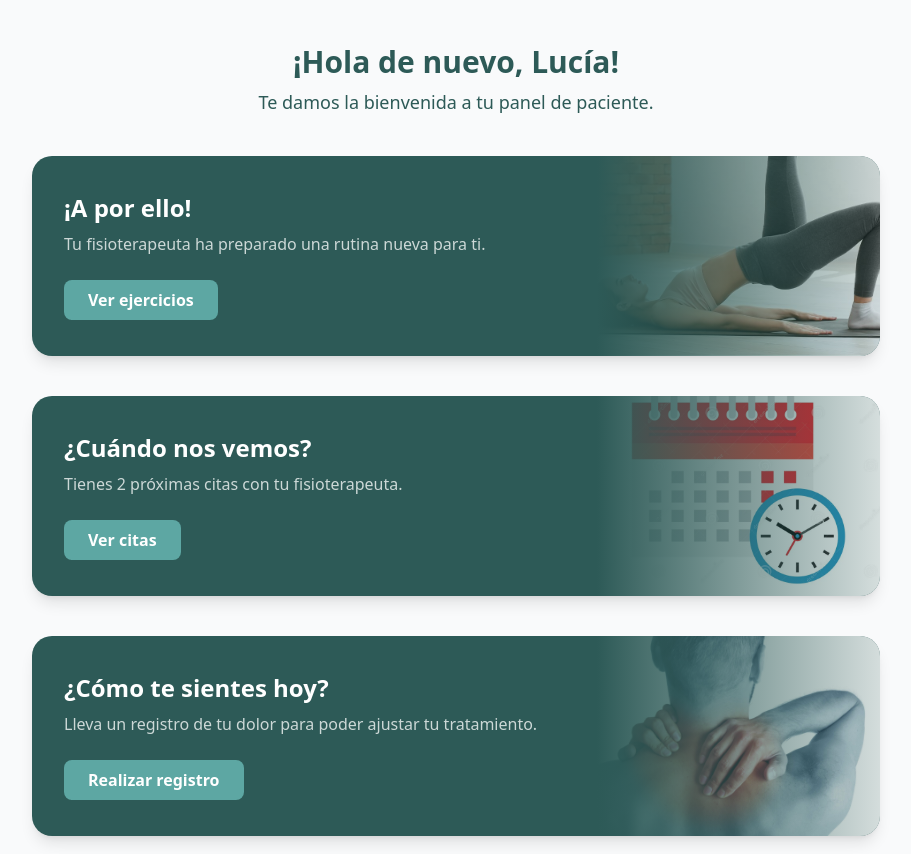
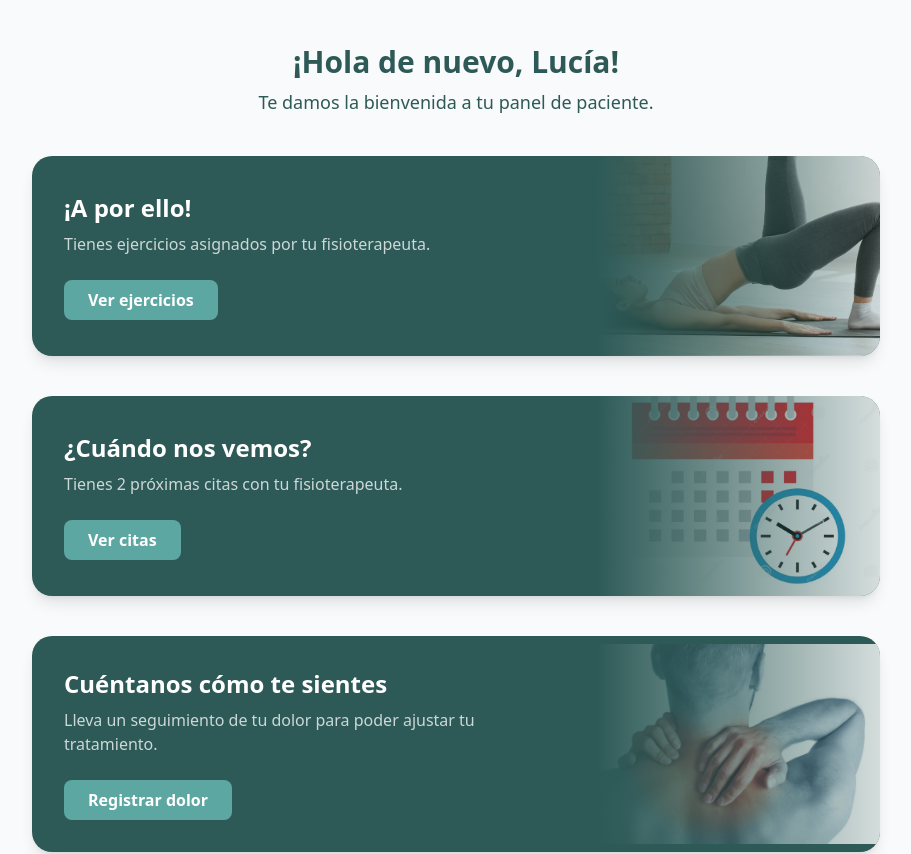
Before and after one commit to davidprados99/Rehab-Move_Project, a React (Vite) app in the folder frontend-web/: page /patient-dashboard in a window 1280 px wide. Shown: the top 854 px of the page, without its empty margins (184-1095 px from the left). Built offline with nearby package versions, Linux system fonts and the light colour scheme; no server answers.

Commit message:
feat: add component DashboardCard

```diff
--- /dev/null
+++ b/frontend-web/src/components/DashboardCard.tsx
@@ -0,0 +1,51 @@
+import React from "react";
+
+interface DashboardCardProps {
+    title: string;
+    description: string;
+    buttonText?: string;
+    imageSrc: string;
+    imageAlt: string;
+    onButtonClick?: () => void;
+    className?: string;
+}
+
+const DashboardCard: React.FC<DashboardCardProps> = ({
+    title,
+    description,
+    buttonText,
+    imageSrc,
+    imageAlt,
+    onButtonClick,
+    className = "",
+}) => {
+    return (
+        <div className={`bg-rehab-dark text-white rounded-rehab shadow-lg overflow-hidden flex flex-col md:flex-row items-center ${className}`}>
+            {/* Text container */}
+            <div className="p-8 flex-1">
+                <h2 className="text-2xl font-bold mb-2">{title}</h2>
+                <p className="text-rehab-light/80 mb-6">{description}</p>
+                {buttonText && (
+                    <button
+                        onClick={onButtonClick}
+                        className="bg-rehab-primary hover:bg-rehab-primary/90 text-white font-bold px-6 py-2 rounded-lg transition-all"
+                    >
+                        {buttonText}
+                    </button>
+                )}
+            </div>
+
+            {/* Image container */}
+            <div className="w-full md:w-1/3 h-48 md:h-full min-h-[200px] relative">
+                <img
+                    src={imageSrc}
+                    alt={imageAlt}
+                    className="absolute inset-0 w-full h-full object-cover opacity-80 hover:opacity-100 transition-opacity duration-500"
+                />
+                <div className="absolute inset-0 bg-gradient-to-t md:bg-gradient-to-l from-rehab-dark/0 to-rehab-dark" />
+            </div>
+        </div>
+    );
+};
+
+export default DashboardCard;
--- a/frontend-web/src/pages/PatientDashboard.tsx
+++ b/frontend-web/src/pages/PatientDashboard.tsx
@@ -4,6 +4,7 @@ import exerciseImage from '../assets/ejercicio.jpg';
 import iconCalendar from '../assets/iconoCalendario.webp';
 import iconPain from '../assets/dolorFoto.jpg';
 import logo from '../assets/logo_Rehab_Move.png';
+import DashboardCard from '../components/DashboardCard';
 
 //Mock data
 const patientData = {
@@ -26,83 +27,54 @@ const PatientDashboard: React.FC = () => {
                 </header>
 
                 {/* Exercise section */}
-                <div className="bg-rehab-dark text-white rounded-rehab shadow-lg overflow-hidden flex flex-col md:flex-row items-center">
-                    {patientData.tieneEjercicios ? (
-                        /* Text container*/
-                        <div className="p-8 flex-1">
-                            <h2 className="text-2xl font-bold mb-2">¡A por ello!</h2>
-                            <p className="text-rehab-light/80 mb-6">Tu fisioterapeuta ha preparado una rutina nueva para ti.</p>
-                            <button className="bg-rehab-primary hover:bg-rehab-primary/90 text-white font-bold px-6 py-2 rounded-lg transition-all">
-                                Ver ejercicios
-                            </button>
-                        </div>
-                    ) : (
-                        <div className="p-8 flex-1">
-                            <h2 className="text-2xl font-bold mb-2">¡Sin ejercicios por ahora!</h2>
-                            <p className="text-rehab-light/80 mb-6">Tu fisioterapeuta no ha asignado ejercicios todavía. ¡Mantente atento!</p>
-                        </div>
-                    )}
-                    {/* Image container */}
-                    <div className="w-full md:w-1/3 h-48 md:h-full min-h-[200px] relative">
-                        <img
-                            src={exerciseImage}
-                            alt="Paciente haciendo ejercicio"
-                            className="absolute inset-0 w-full h-full object-cover opacity-80 hover:opacity-100 transition-opacity duration-500"
-                        />
-                        {/* A gradient to blend the image with the dark background */}
-                        <div className="absolute inset-0 bg-gradient-to-t md:bg-gradient-to-l from-rehab-dark/0 to-rehab-dark" />
-                    </div>
-                </div>
+                {patientData.tieneEjercicios ? (
+                    <DashboardCard
+                        title="¡A por ello!"
+                        description="Tienes ejercicios asignados por tu fisioterapeuta."
+                        buttonText="Ver ejercicios"
+                        imageSrc={exerciseImage}
+                        imageAlt="Persona haciendo ejercicio"
+                        className="mb-10"
+                    />
+                ): (
+                    <DashboardCard
+                        title= "No hay ejercicios asignados."
+                        description= "Ponte en contacto con tu fisioterapeuta para que te asigne ejercicios personalizados."
+                        imageSrc={exerciseImage}
+                        imageAlt="Persona haciendo ejercicio"
+                        className="mb-10"
+                    />
+                )}
 
                 {/* Upcoming appointments section */}
-                <div className="mt-10 mb-10 bg-rehab-dark text-white rounded-rehab shadow-lg overflow-hidden flex flex-col md:flex-row items-center">
-                    {patientData.proximasCitas > 0 ? (
-                        /* Text container */
-                        <div className="p-8 flex-1">
-                            <h2 className="text-2xl font-semibold mb-2">¿Cuándo nos vemos?</h2>
-                            <p className="text-rehab-light/80 mb-6">Tienes {patientData.proximasCitas} próximas citas con tu fisioterapeuta.</p>
-                            <button className="bg-rehab-primary hover:bg-rehab-primary/90 text-white font-bold px-6 py-2 rounded-lg transition-all">
-                                Ver citas
-                            </button>
-                        </div>
-                    ) : (
-                        <div className="p-8 flex-1">
-                            <p className="text-rehab-light/80 mb-6">Actualmente no tienes citas programadas.</p>
-                        </div>
-                    )}
-                    {/* Image container */}
-                    <div className="w-full md:w-1/3 h-48 md:h-full min-h-[200px] relative">
-                        <img
-                            src={iconCalendar}
-                            alt="Icono de calendario"
-                            className="absolute inset-0 w-full h-full object-cover opacity-80 hover:opacity-100 transition-opacity duration-500"
-                        />
-                        {/* A gradient to blend the image with the dark background */}
-                        <div className="absolute inset-0 bg-gradient-to-t md:bg-gradient-to-l from-rehab-dark/0 to-rehab-dark" />
-                    </div>
-                </div>
+                {patientData.proximasCitas > 0 ? (
+                    <DashboardCard
+                        title="¿Cuándo nos vemos?"
+                        description={`Tienes ${patientData.proximasCitas} próximas citas con tu fisioterapeuta.`}
+                        buttonText="Ver citas"
+                        imageSrc={iconCalendar}
+                        imageAlt="Icono de calendario"
+                        className="mb-10"
+                    />
+                ) : (
+                    <DashboardCard
+                        title="No tienes citas próximas."
+                        description="Ponte en contacto con tu fisioterapeuta para programar tus próximas citas."
+                        imageSrc={iconCalendar}
+                        imageAlt="Icono de calendario"
+                        className="mb-10"
+                    />
+                )}
                 {/*Pain Registry section */}
-                <div className="mt-10 mb-10 bg-rehab-dark text-white rounded-rehab shadow-lg overflow-hidden flex flex-col md:flex-row items-center">
-                    <div className="p-8 flex-1">
-                        <h2 className="text-2xl font-semibold mb-2">¿Cómo te sientes hoy?</h2>
-                        <p className="text-rehab-light/80 mb-6">Lleva un registro de tu dolor para poder ajustar tu tratamiento.</p>
-                        <button className="bg-rehab-primary hover:bg-rehab-primary/90 text-white font-bold px-6 py-2 rounded-lg transition-all">
-                            Realizar registro
-                        </button>
-                    </div>
-                    {/* Image container */}
-                    <div className="w-full md:w-1/3 h-48 md:h-full min-h-[200px] relative">
-                        <img
-                            src={iconPain}
-                            alt="Imagen de dolor"
-                            className="absolute inset-0 w-full h-full object-cover opacity-80 hover:opacity-100 transition-opacity duration-500"
-                        />
-                        {/* A gradient to blend the image with the dark background */}
-                        <div className="absolute inset-0 bg-gradient-to-t md:bg-gradient-to-l from-rehab-dark/0 to-rehab-dark" />
-                    </div>
-                </div>
+                <DashboardCard
+                    title="Cuéntanos cómo te sientes"
+                    description="Lleva un seguimiento de tu dolor para poder ajustar tu tratamiento."
+                    buttonText="Registrar dolor"
+                    imageSrc={iconPain}
+                    imageAlt="Icono de dolor"
+                />
 
-                {/*Logo of the web*/}
+                {/*Web logo*/}
                 <div className="flex justify-center my-10">
                     <img
                         src={logo}
```
